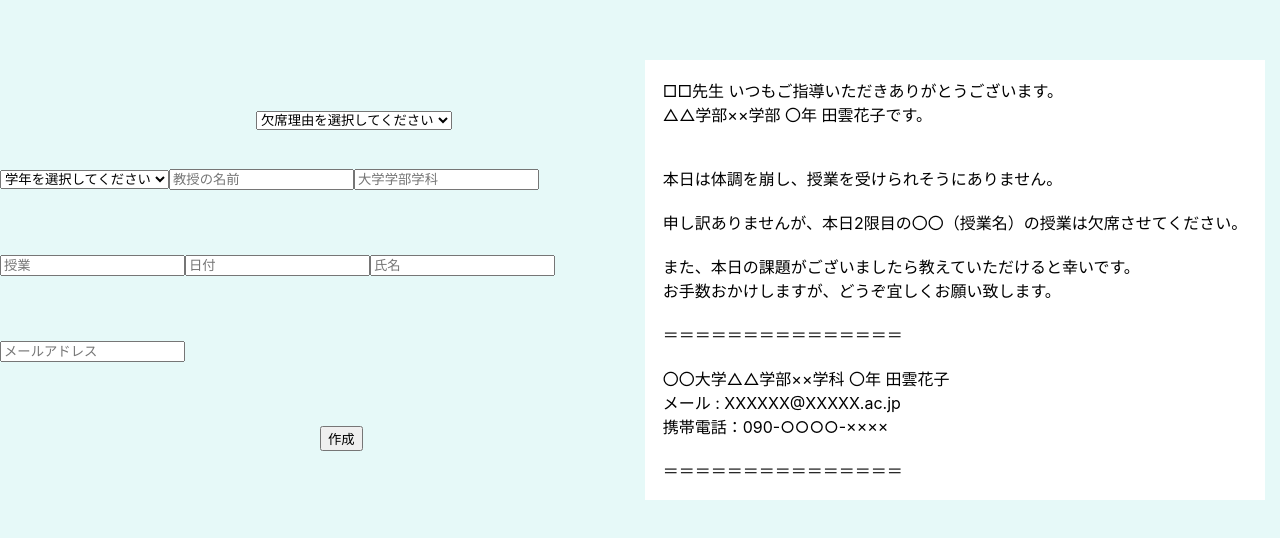
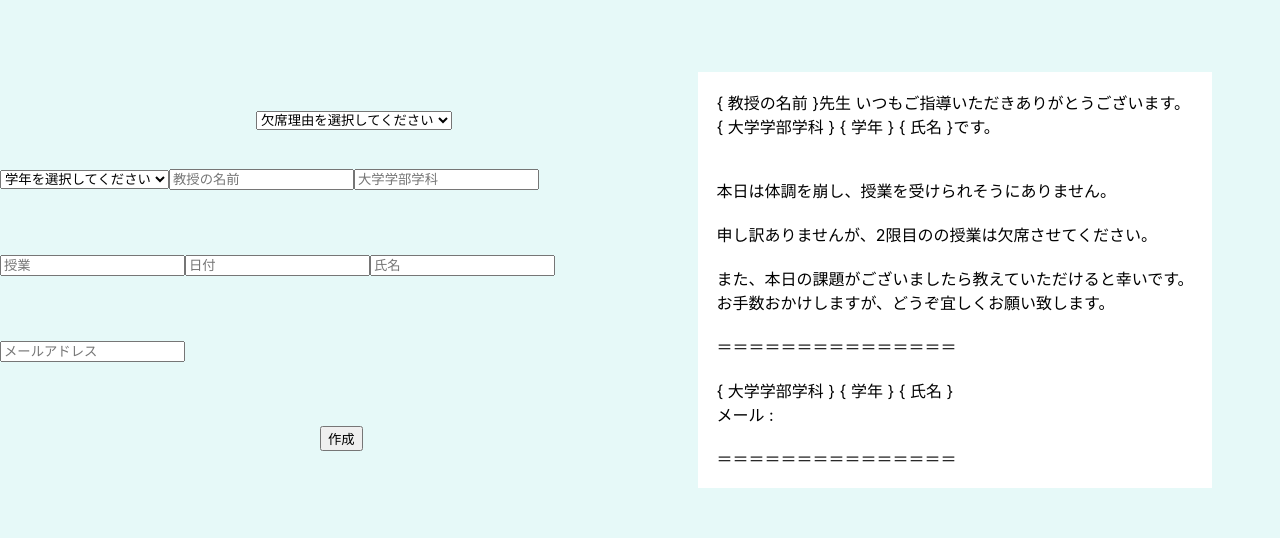
Before and after one commit to yusei53/ASAP, a React (Create React App) app: page / in a window 1280 px wide. Shown: the part 120-658 px from the top of the page. Built offline with nearby package versions, Linux system fonts and the light colour scheme.

Commit message:
一部分をpropsに変更

```diff
--- a/src/components/TemMessage.jsx
+++ b/src/components/TemMessage.jsx
@@ -1,17 +1,18 @@
 import styled from "styled-components";
 
-export const TemMessage = () => {
+export const TemMessage = (props) => {
+  const { teacher, university, grade, name, date, lesson, mail } = props;
   return (
     <SBox>
-      □□先生 いつもご指導いただきありがとうございます。 <br />
-      △△学部××学部 〇年 田雲花子です。
+      {teacher}先生 いつもご指導いただきありがとうございます。 <br />
+      {university} {grade} {name}です。
       <br />
       <br />
       <br />
       本日は体調を崩し、授業を受けられそうにありません。
       <br />
       <br />
-      申し訳ありませんが、本日2限目の〇〇（授業名）の授業は欠席させてください。
+      申し訳ありませんが、{date}2限目の{lesson}の授業は欠席させてください。
       <br />
       <br />
       また、本日の課題がございましたら教えていただけると幸いです。
@@ -21,9 +22,8 @@ export const TemMessage = () => {
       <br />
       ＝＝＝＝＝＝＝＝＝＝＝＝＝＝＝ <br />
       <br />
-      〇〇大学△△学部××学科 〇年 田雲花子 <br />
-      メール : XXXXXX@XXXXX.ac.jp <br />
-      携帯電話：090-○○○○-×××× <br />
+      {university} {grade} {name} <br />
+      メール : {mail} <br />
       <br />
       ＝＝＝＝＝＝＝＝＝＝＝＝＝＝＝
     </SBox>
--- a/src/components/WelcomePage.jsx
+++ b/src/components/WelcomePage.jsx
@@ -95,7 +95,12 @@ export const WelcomePage = () => {
         </form>
       </LeftElement>
       <RightElement>
-        <TemMessage />
+        <TemMessage
+          teacher="{ 教授の名前 }"
+          university="{ 大学学部学科 }"
+          grade="{ 学年 }"
+          name="{ 氏名 }"
+        />
       </RightElement>
     </SDiv>
   );
```
